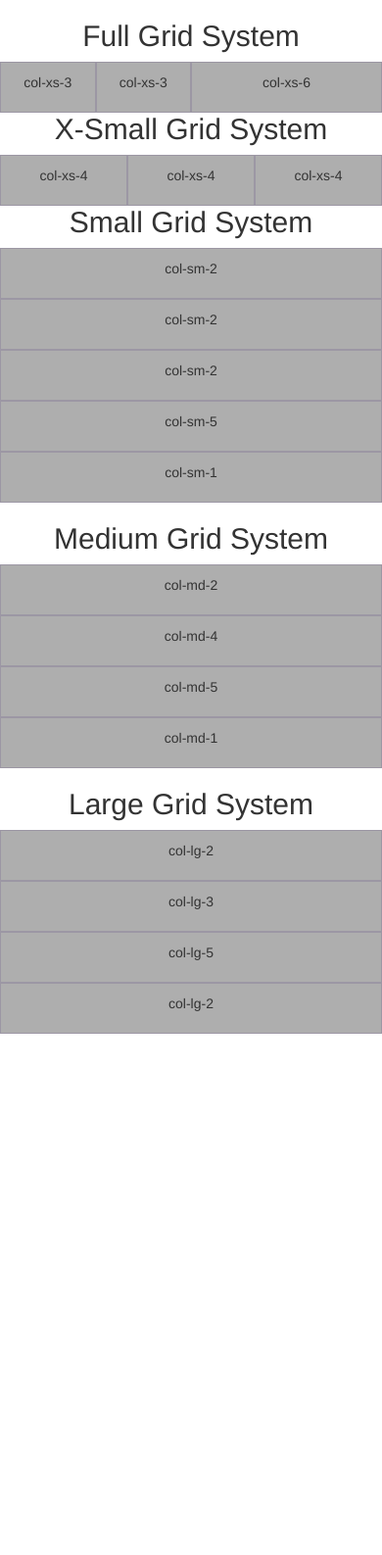
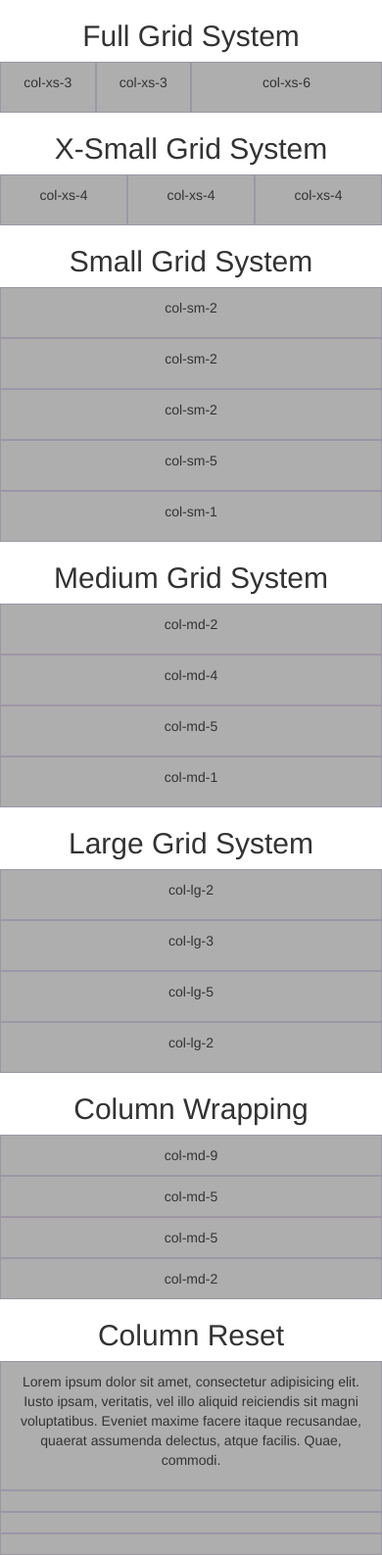
Before and after one commit to jdogmav/gridsystem, a plain HTML site: page index.html in a window 390 px wide. Shown: the whole page at 98% size. Before the commit the page ends 1055 px from the top, so only its background shows below. Drawn offline with Linux system fonts and the light colour scheme.

Commit message:
column wrapping and column reset

```diff
--- a/css/styles.css
+++ b/css/styles.css
@@ -1,4 +1,4 @@
-.row-show-grid div{
+.row div{
 	background-color:#AEAEAE;
 	border:1px solid rgba(86,61,124,.2);
 	padding:10px;
--- a/index.html
+++ b/index.html
@@ -9,8 +9,7 @@
 <body>
 	<div class="container">
 		<h2>Full Grid System</h2>
-	</div>
-		<div class="row-show-grid">
+		<div class="row show-grid">
   			<div class="col-lg-4 col-md-3 col-sm-5 col-xs-3">
   				<p class="visible-lg">col-lg-4</p>
   				<p class="visible-md">col-md-3</p>
@@ -31,10 +30,9 @@
   			</div>
 		</div>
 
-	<div class="container">
+
 		<h2>X-Small Grid System</h2>
-	</div>
-	<div class="row-show-grid">
+		<div class="row show-grid">
 			<div class="col-xs-4">
 				<p>col-xs-4</p>
 			</div>
@@ -46,10 +44,9 @@
 			</div>
 		</div><!--end of xs grid-->
 
-	<div class="container">
+
 		<h2>Small Grid System</h2>
-	</div>
-	<div class="row-show-grid">
+		<div class="row show-grid">
 			<div class="col-sm-2">
 				<p>col-sm-2</p>
 			</div>
@@ -67,10 +64,8 @@
 			</div>
 		</div> <!--end of small grid-->
 
-	<div class="container">
 		<h2>Medium Grid System</h2>
-	</div>
-	<div class="row-show-grid">
+		<div class="row show-grid">
 			<div class="col-md-2">
 				<p>col-md-2</p>
 			</div>
@@ -85,10 +80,9 @@
 			</div>
 		</div><!--end of md grid-->
 
-	<div class="container">
+
 		<h2>Large Grid System</h2>
-	</div>
-	<div class="row-show-grid">
+		<div class="row show-grid">
 			<div class="col-lg-2">
 				<p>col-lg-2</p>
 			</div>
@@ -103,5 +97,37 @@
 			</div>
 		</div><!--end of lg grid-->
 
+		<h2>Column Wrapping</h2>
+		<div class="row show-grid">
+			<div class="col-md-9">col-md-9</div>
+			<div class="col-md-5">col-md-5</div>
+			<div class="col-md-5">col-md-5</div>
+		</div>
+		<div class="row show-grid">
+			<div class="col-md-2">col-md-2</div>
+		</div>
+
+		<h2>Column Reset</h2>
+		<div class="row show-grid">
+			<div class="col-sm-6 col-md-3">
+				<p class="visible-sm">col-sm-6</p>
+				<p class="visible-md">col-md-3</p>
+				<p>Lorem ipsum dolor sit amet, consectetur adipisicing elit. Iusto ipsam, veritatis, vel illo aliquid reiciendis sit magni voluptatibus. Eveniet maxime facere itaque recusandae, quaerat assumenda delectus, atque facilis. Quae, commodi.</p>
+			</div>
+			<div class="col-sm-6 col-md-3">
+				<p class="visible-sm">col-sm-6</p>
+				<p class="visible-md">col-md-3</p>
+			</div>
+			<span class="clearfix visible-sm-block"></span>
+			<div class="col-sm-6 col-md-3">
+				<p class="visible-sm">col-sm-6</p>
+				<p class="visible-md">col-md-3</p>
+			</div>
+			<div class="col-sm-6 col-md-3">
+				<p class="visible-sm">col-sm-6</p>
+				<p class="visible-md">col-md-3</p>
+			</div>
+		</div>
+	</div>
 </body>
 </html>
```
Lines whose indentation alone changed are shown as unchanged.
